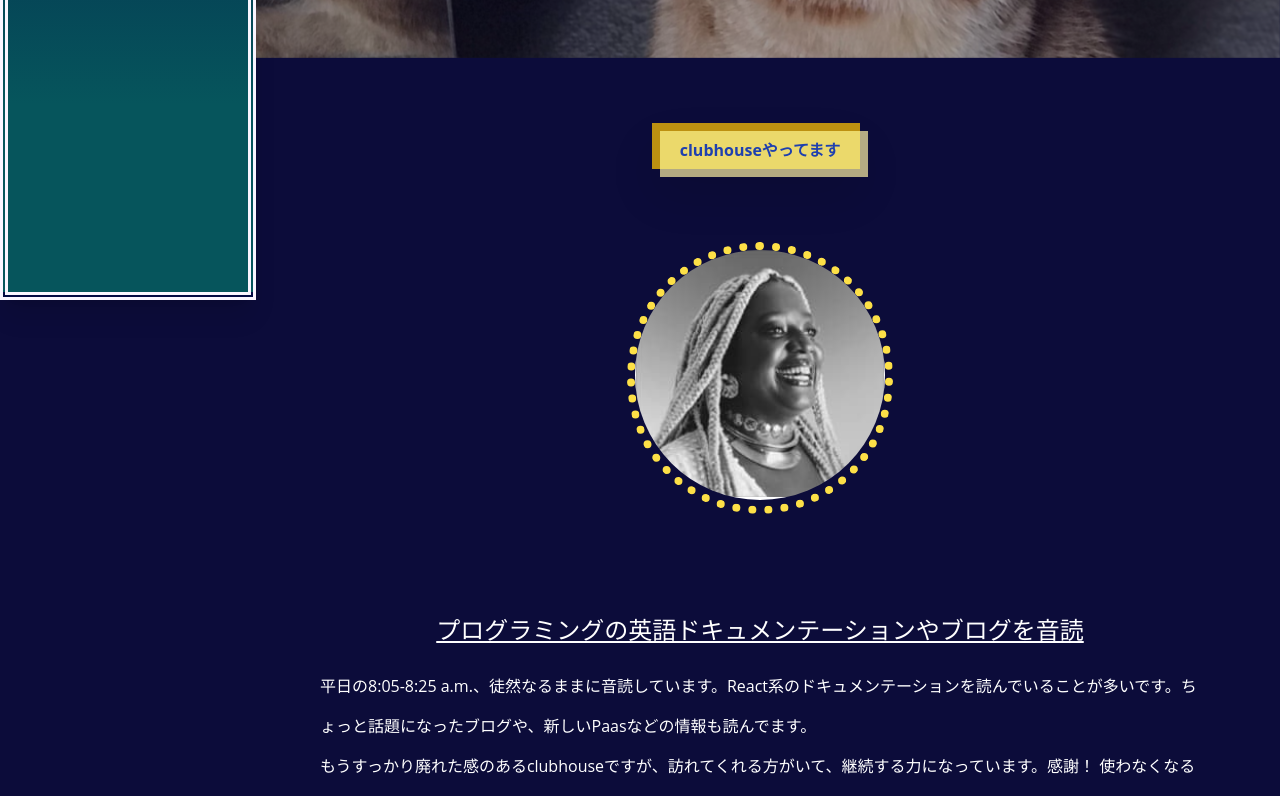
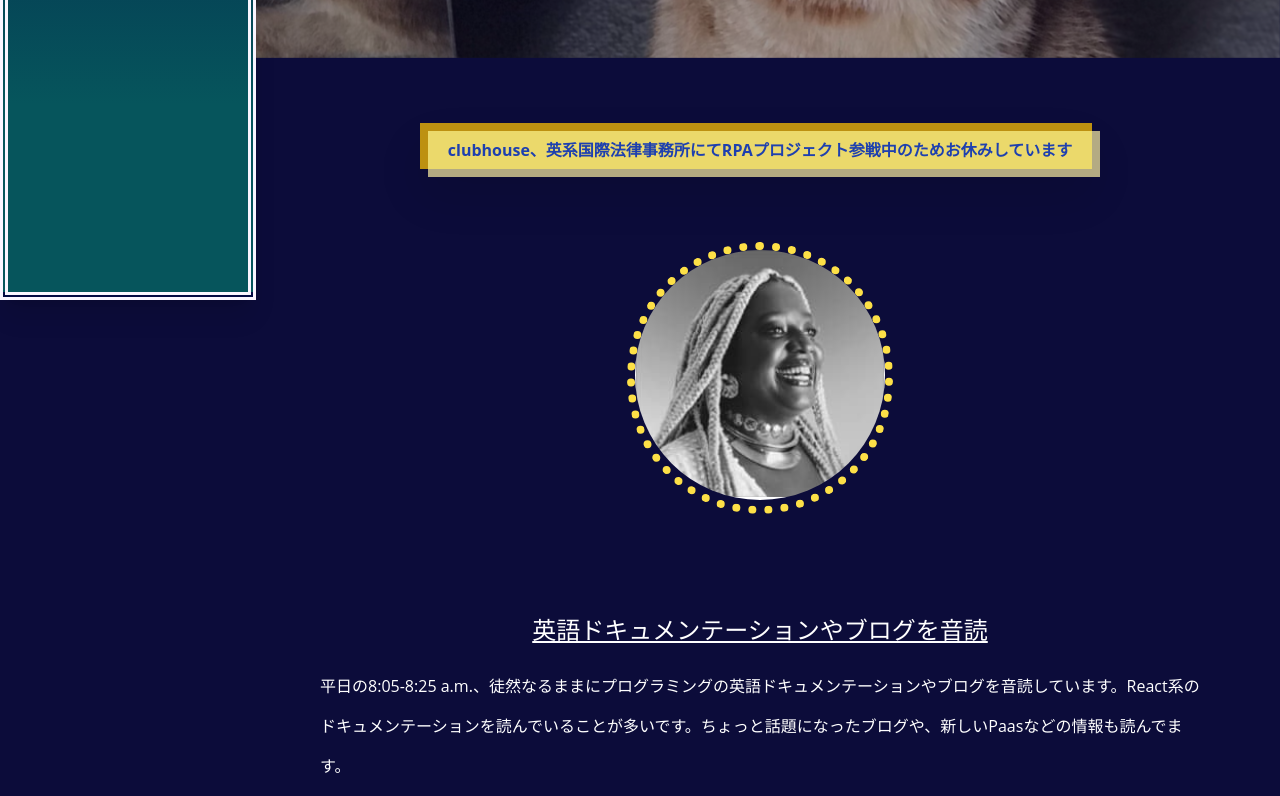
Before and after one commit to yoko-at-home/yoko-2021, a Next.js app: page /language in a window 1280 px wide. Shown: the part 500-1296 px from the top of the page. Built offline with nearby package versions, Linux system fonts and the light colour scheme.

Commit message:
clubhouseお休みを明記

```diff
--- a/src/pages/language.js
+++ b/src/pages/language.js
@@ -9,23 +9,25 @@ const language = () => {
   return (
     <Layout>
       <BannerLanding
-        title='産業翻訳者やってました'
-        description='翻訳など過去の職歴については、フッターのリンクから、LinkedInをご参照ください。'
+        title="産業翻訳者やってました"
+        description="翻訳など過去の職歴については、フッターのリンクから、LinkedInをご参照ください。"
       />
-      <div className='grid grid-cols-1 gap-5'>
+      <div className="grid grid-cols-1 gap-5">
         {/* <div className='absolute top-5 left-5 z-50' desc={"desc"} /> */}
-        <div className='flex flex-col justify-center text-center'>
-          <div className='m-20'>
-            <ButtonYellow>clubhouseやってます</ButtonYellow>
+        <div className="flex flex-col justify-center text-center">
+          <div className="m-20">
+            <ButtonYellow>
+              clubhouse、英系国際法律事務所にてRPAプロジェクト参戦中のためお休みしています
+            </ButtonYellow>
           </div>
           <a
-            href='https://apps.apple.com/jp/app/clubhouse-drop-in-audio-chat/id1503133294'
-            target='_blank'
-            rel='noopener noreferrer'
-            className='inline-block mx-auto text-center rounded-full border-8 border-yellow-300 border-dotted'
+            href="https://apps.apple.com/jp/app/clubhouse-drop-in-audio-chat/id1503133294"
+            target="_blank"
+            rel="noopener noreferrer"
+            className="inline-block mx-auto text-center rounded-full border-8 border-yellow-300 border-dotted"
           >
             <Image
-              className='bg-contain rounded-full border-8 border-yellow-300 border-dotted'
+              className="bg-contain rounded-full border-8 border-yellow-300 border-dotted"
               width={250}
               height={250}
               src={"/clubhouse.jpg"}
@@ -35,16 +37,16 @@ const language = () => {
           </a>
         </div>
 
-        <div className='flex flex-col justify-between text-center'>
-          <div className='p-10 md:p-20'>
-            <h3 className='mb-5 text-lg md:text-2xl underline'>
-              プログラミングの英語ドキュメンテーションやブログを音読
+        <div className="flex flex-col justify-between text-center">
+          <div className="p-10 md:p-20">
+            <h3 className="mb-5 text-lg md:text-2xl underline">
+              英語ドキュメンテーションやブログを音読
             </h3>
-            <p className='min-w-full text-sm md:text-lg lg:text-base leading-7 lg:leading-10 text-left '>
+            <p className="min-w-full text-sm md:text-lg lg:text-base leading-7 lg:leading-10 text-left ">
               平日の8:05-8:25
-              a.m.、徒然なるままに音読しています。React系のドキュメンテーションを読んでいることが多いです。ちょっと話題になったブログや、新しいPaasなどの情報も読んでます。
+              a.m.、徒然なるままにプログラミングの英語ドキュメンテーションやブログを音読しています。React系のドキュメンテーションを読んでいることが多いです。ちょっと話題になったブログや、新しいPaasなどの情報も読んでます。
             </p>
-            <p className='min-w-full text-sm md:text-lg lg:text-base leading-7 lg:leading-10 text-left '>
+            <p className="min-w-full text-sm md:text-lg lg:text-base leading-7 lg:leading-10 text-left ">
               もうすっかり廃れた感のあるclubhouseですが、訪れてくれる方がいて、継続する力になっています。感謝！
               使わなくなるとすぐに忘れてしまうのが、語学。プログラミングやってて、英語できてよかったなと思うこの頃です。
               言葉が読めるだけでは太刀打ちできませんが、日々小さな積み重ねで、瞬発力が出せると思っています。
@@ -59,7 +61,7 @@ const language = () => {
             Richmond, Surrey UK
           </span>
         </div> */}
-        <div className='mt-10 text-center'>
+        <div className="mt-10 text-center">
           <ImageShrink
             width={700}
             height={500}
```
